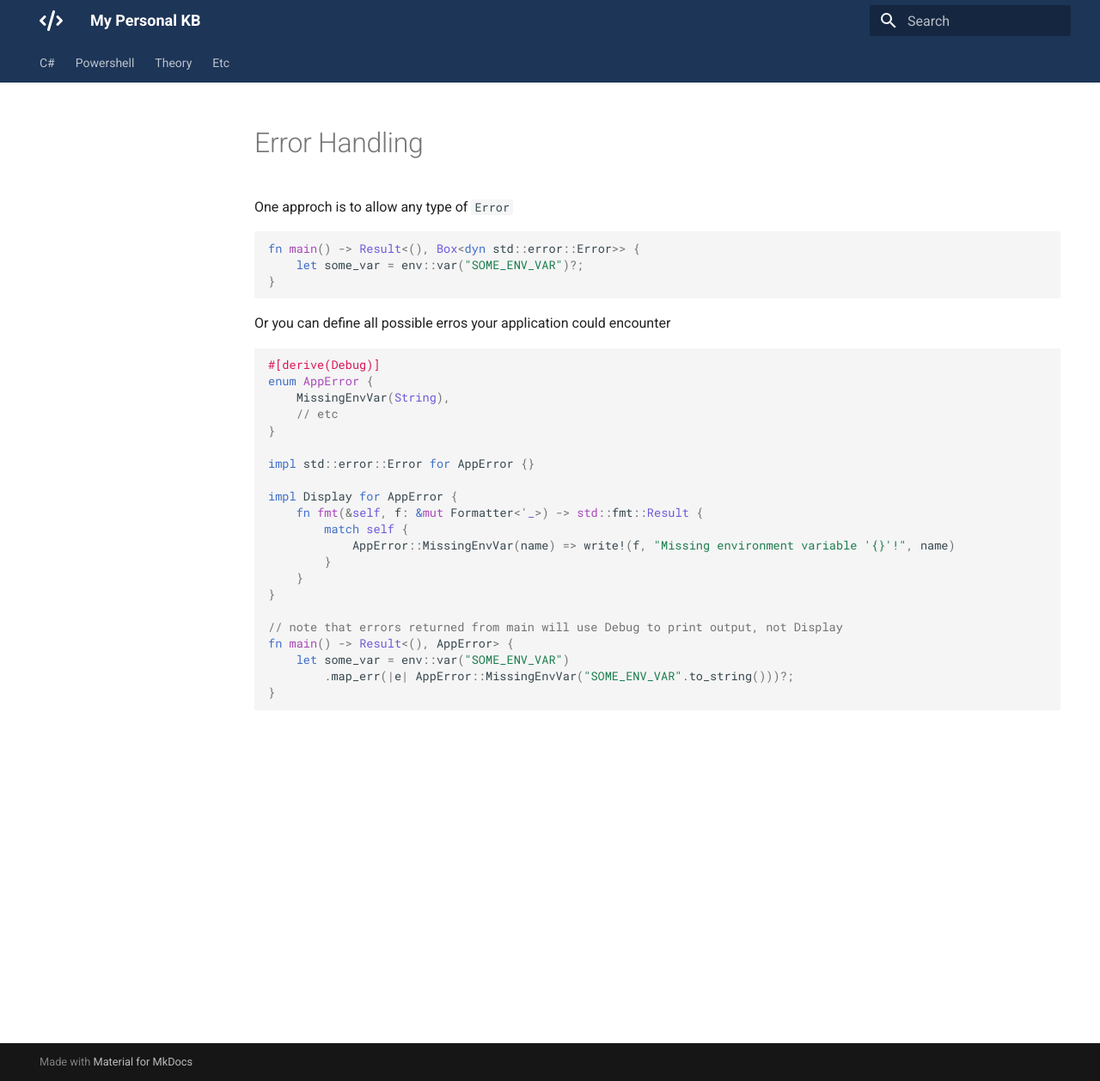
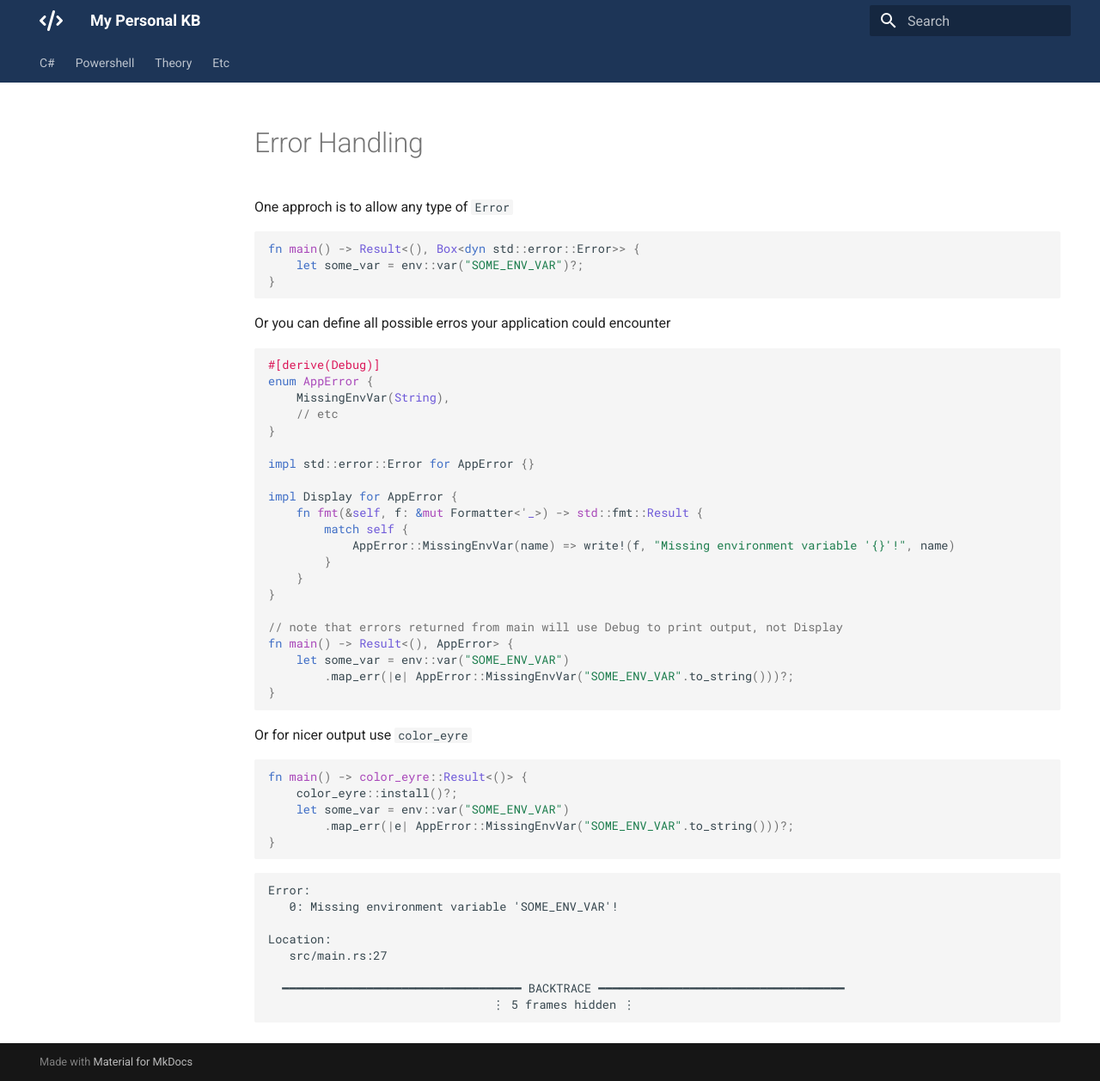
Before and after one commit to mrhockeymonkey/mrhockeymonkey.github.io, an MkDocs documentation site: the page built from docs/Rust/error-handling.md, in a window 1280 px wide and 1257 px high. Shown: the whole window at 86% size. Built offline with MkDocs 1.6.1 and Material for MkDocs 9.7.7, drawn with Linux system fonts in a browser that asks for light colours.

Commit message:
Update error-handling.md

````diff
--- a/docs/Rust/error-handling.md
+++ b/docs/Rust/error-handling.md
@@ -33,3 +33,23 @@ fn main() -> Result<(), AppError> {
         .map_err(|e| AppError::MissingEnvVar("SOME_ENV_VAR".to_string()))?;
 }
 ```
+
+Or for nicer output use `color_eyre`
+
+```rs
+fn main() -> color_eyre::Result<()> {
+    color_eyre::install()?;
+    let some_var = env::var("SOME_ENV_VAR")
+        .map_err(|e| AppError::MissingEnvVar("SOME_ENV_VAR".to_string()))?;
+}
+```
+```plain
+Error:
+   0: Missing environment variable 'SOME_ENV_VAR'!
+
+Location:
+   src/main.rs:27
+
+  ━━━━━━━━━━━━━━━━━━━━━━━━━━━━━━━━━━ BACKTRACE ━━━━━━━━━━━━━━━━━━━━━━━━━━━━━━━━━━━
+                                ⋮ 5 frames hidden ⋮
+```
````
